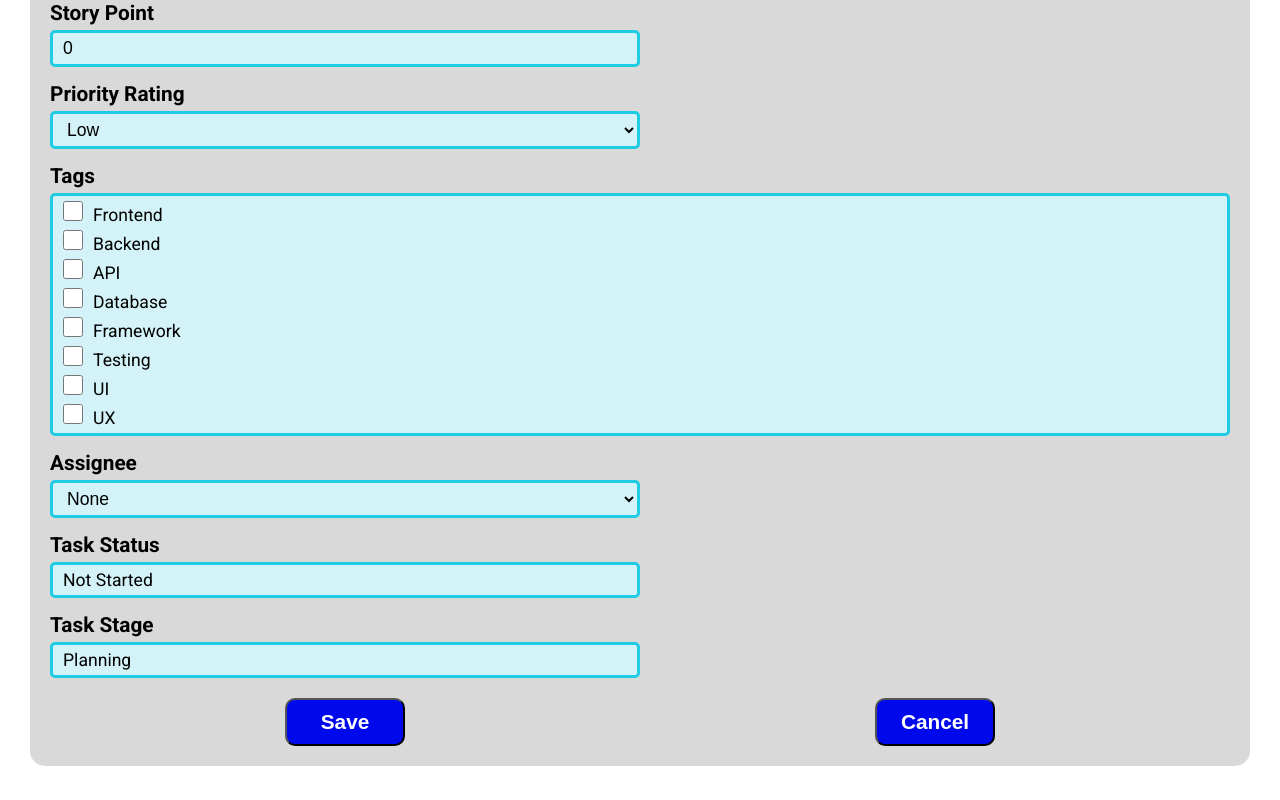
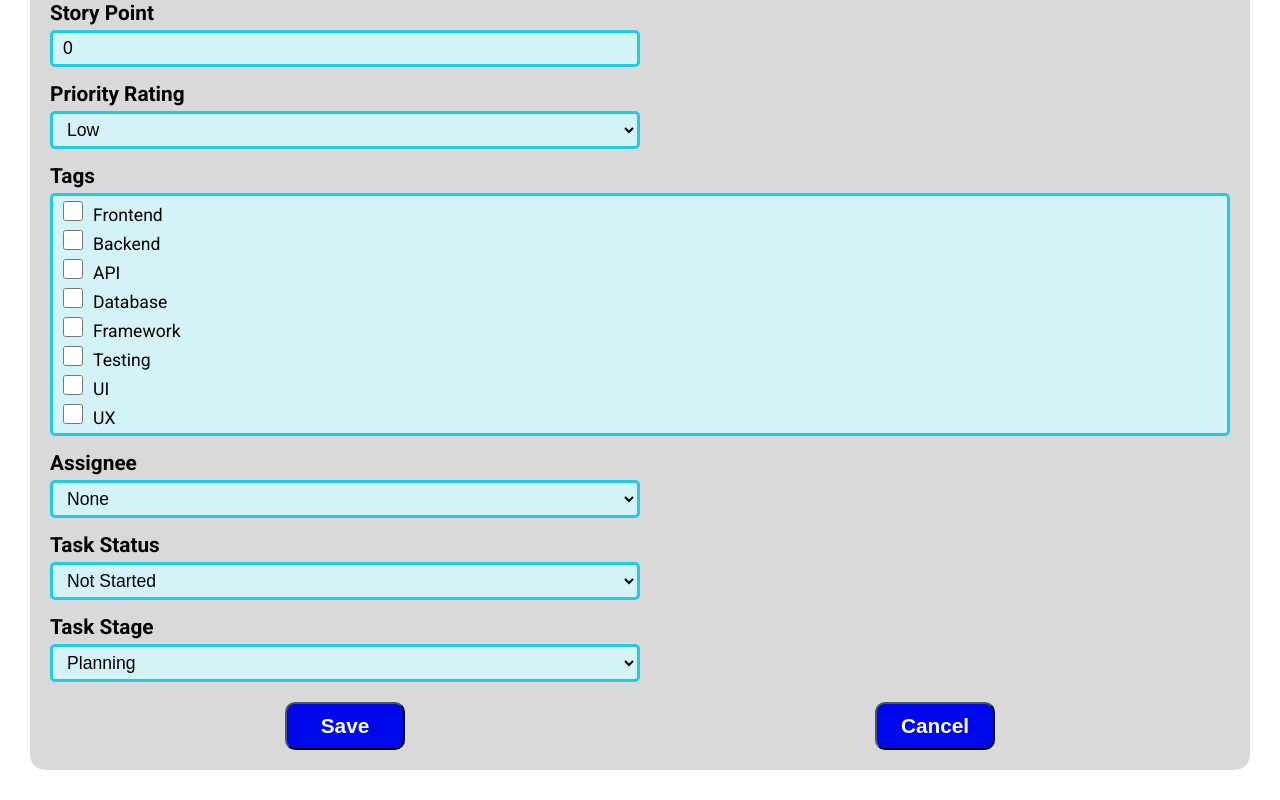
Before and after one commit to RenZin12/Scrummarize, a React (Vite) app in the folder scrummarize-frontend/: page /product-backlog/task-editor in a window 1280 px wide. Shown: the part 346-1146 px from the top of the page. Built offline with nearby package versions, Linux system fonts and the light colour scheme.

Commit message:
fetch(product backlog): create task for product backlog
- Fix task_tag enum in schema.sql
- Remove the use of state in ProductBacklog.tsx
- Implement fetch POST request in TaskEditor.tsx

```diff
--- a/scrummarize-frontend/src/ProductBacklog.tsx
+++ b/scrummarize-frontend/src/ProductBacklog.tsx
@@ -1,4 +1,3 @@
-import { useState } from 'react'
 import './ProductBacklog.css'
 import TaskCard from './TaskCard.tsx'
 import { FontAwesomeIcon } from '@fortawesome/react-fontawesome'
@@ -8,9 +7,7 @@ import { Task } from './lib/types.ts'
 
 function ProductBacklog() {
     const routeApi = getRouteApi("/product-backlog/")
-    const data = routeApi.useLoaderData()
-
-    const [tasks, setTasks] = useState<Task[]>(data)
+    const tasks: Task[] = routeApi.useLoaderData()
 
     return (
         <section className="main__section">
--- a/scrummarize-frontend/src/TaskEditor.tsx
+++ b/scrummarize-frontend/src/TaskEditor.tsx
@@ -13,12 +13,22 @@ function TaskEditor(props: TaskEditorProps) {
     const priorityRatingOptions = ["Low", "Medium", "Important", "Urgent"]
     const tagOptions = ["Frontend", "Backend", "API", "Database", "Framework", "Testing", "UI", "UX"]
 
-    const addTask = (formData: FormData) => {
+    const addTask = async (formData: FormData) => {
         const data = {
             ...Object.fromEntries(formData),
             tags: formData.getAll("tags")
         }
-        console.log(data)
+
+        const res = await fetch("http://localhost:3000/api/product-backlog", {
+            method: "POST",
+            headers: { "Content-Type": "application/json" },
+            body: JSON.stringify(data)
+        })
+
+        if (!res.ok) {
+            throw new Error("Failed to add task")
+        }
+
         navigate({ to: "/product-backlog" })
     }
 
@@ -111,13 +121,25 @@ function TaskEditor(props: TaskEditorProps) {
                 </div>
 
                 <div className="task-editor__row">
-                    <label className="task-editor__label">Task Status</label>
-                    <p className="task-editor__input blue-container task-editor__input--column">Not Started</p>
+                    <label className="task-editor__label" htmlFor="status">Task Status</label>
+                    <select
+                        className="task-editor__input blue-container task-editor__input--column"
+                        id="status"
+                        name="status"
+                    >
+                        <option value="Not Started">Not Started</option>
+                    </select>
                 </div>
 
                 <div className="task-editor__row">
-                    <label className="task-editor__label">Task Stage</label>
-                    <p className="task-editor__input blue-container task-editor__input--column">Planning</p>
+                    <label className="task-editor__label" htmlFor="stage">Task Stage</label>
+                    <select
+                        className="task-editor__input blue-container task-editor__input--column"
+                        id="stage"
+                        name="stage"
+                    >
+                        <option value="Planning">Planning</option>
+                    </select>
                 </div>
 
                 <div className="task-editor__buttons">
```
Also changed, not shown: 1 other file (tests, documents, lock files or other folders).
